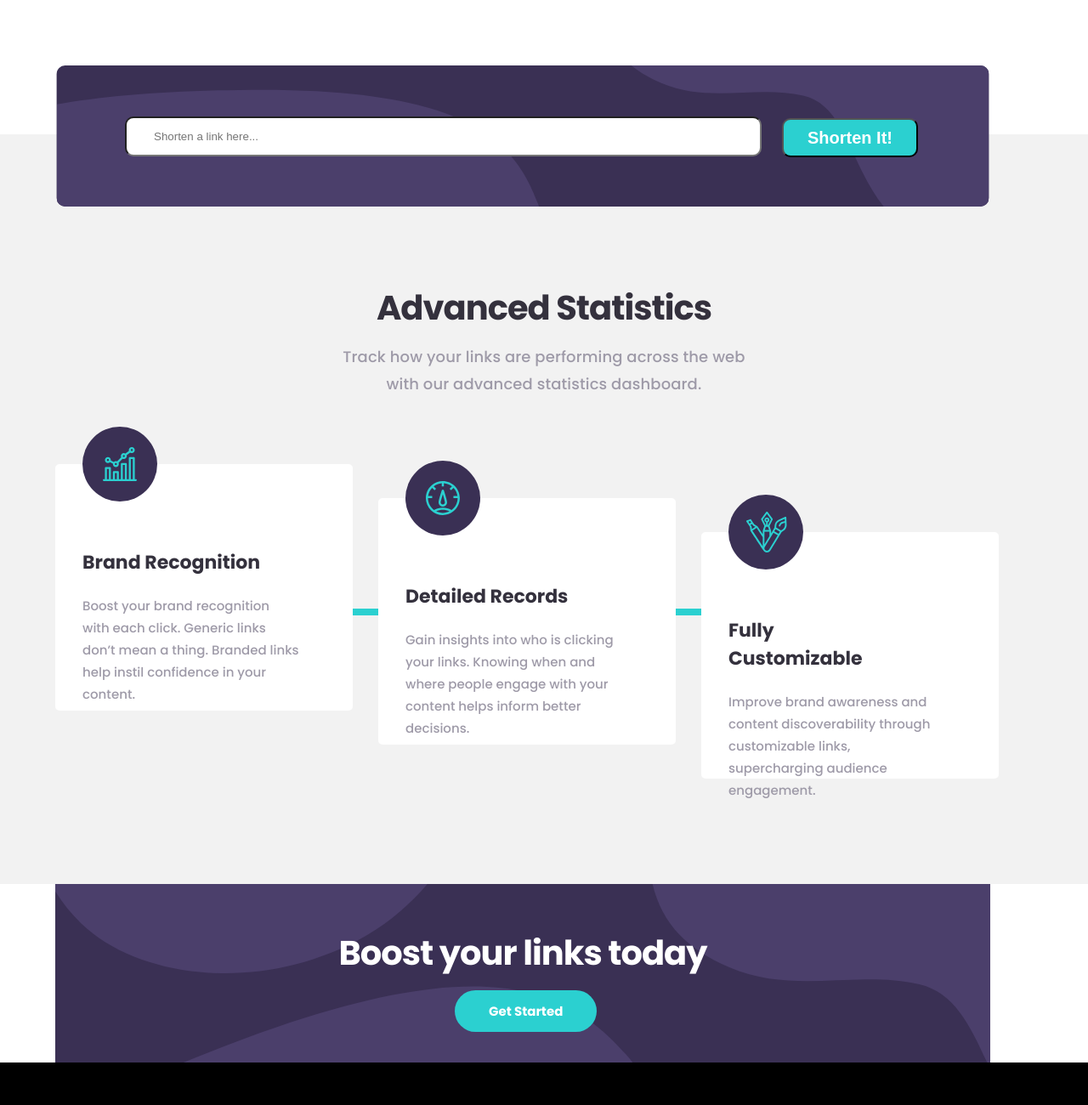
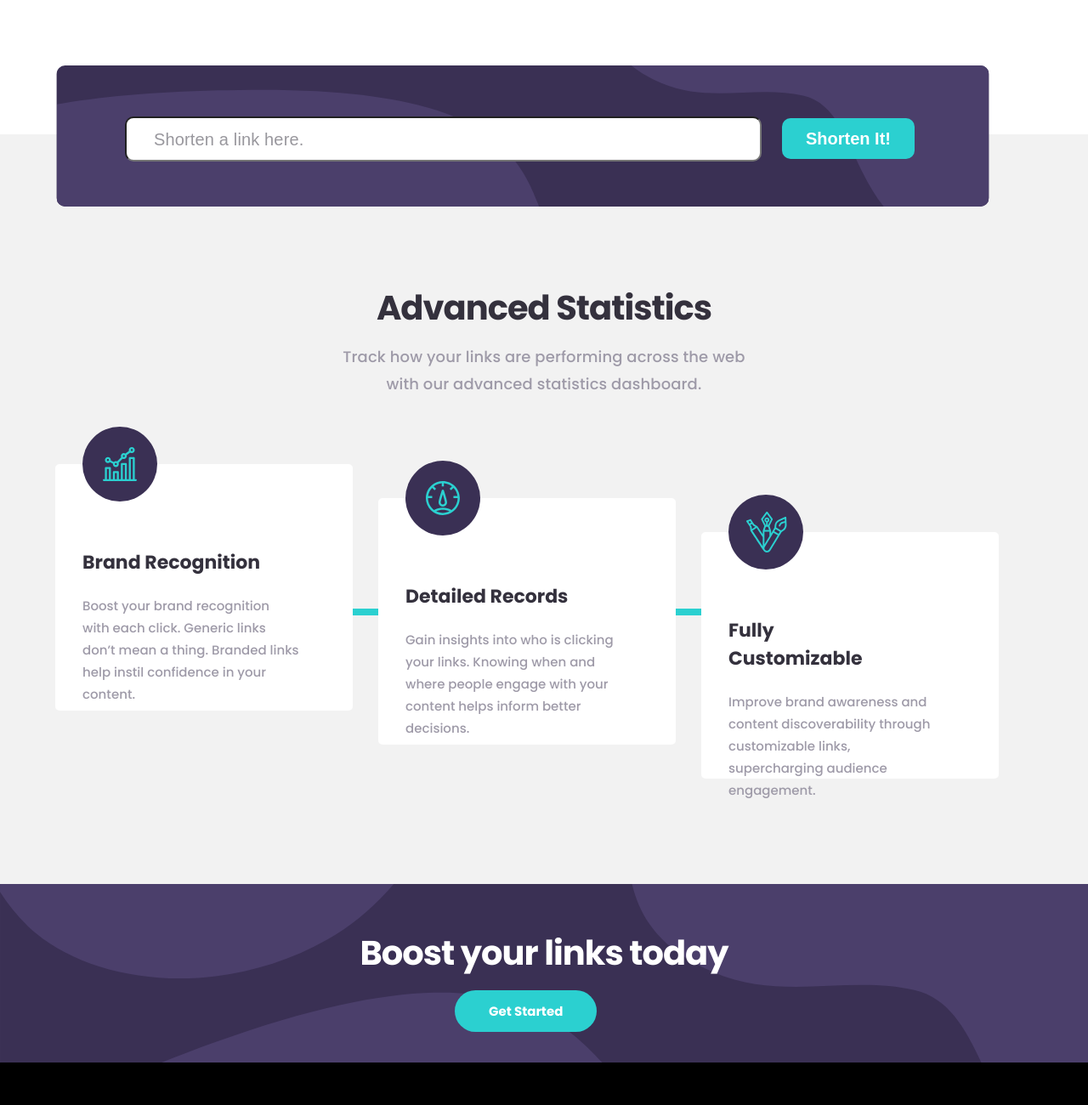
Before and after one commit to Shakhzod-Xojamberdiyev/shortly, a plain HTML site: page index.html in a window 1280 px wide. Shown: the part 680-1980 px from the top of the page at 85% size. Drawn offline with Linux system fonts and the light colour scheme.

Commit message:
New commit

```diff
--- a/css/main.css
+++ b/css/main.css
@@ -162,12 +162,24 @@ body{
     margin-top: 60px;
     margin-bottom: 8px;
     margin-left: 82px;
-    padding: 14px 536px 14px 32px;
+    padding: 20px 536px 14px 32px;
 
     background: #FFFFFF;
     border-radius: 10px;
 
 
+
+}
+.form-url::placeholder{
+    font-weight: 500;
+font-size: 20px;
+line-height: 36px;
+letter-spacing: 0.15px;
+
+color: #34313D;
+
+mix-blend-mode: normal;
+opacity: 0.5;
 }
 .line-text{
     display: block;
@@ -194,14 +206,15 @@ body{
 }
 
 .form-bt{
-    margin-top: 9px;
+    margin-top: 6px;
     margin-left: 24px;
 
-    padding: 6px 28px;
+    padding: 9px 28px;
     font-weight: 700;
     font-size: 20px;
     line-height: 30px;
     color: #FFFFFF;
+    border: none;
 
     background: #2BD0D0;
     border-radius: 10px;
@@ -350,14 +363,19 @@ body{
 /* start last section */
 
 .last{
+    background-image: url(../images/last-bg.svg);
+    background-repeat: no-repeat;
+    background-size: cover;
+    width: 100%;
+    height: 210px;
 }
 .last-box{
 
-    background-image: url(../images/last-bg.svg);
+    /* background-image: url(../images/last-bg.svg);
     background-repeat: no-repeat;
     background-size: cover;
-    width: 1100px;
-    height: 210px;
+    width: 100%;
+    height: 210px; */
 
 }
 .boos{
```
